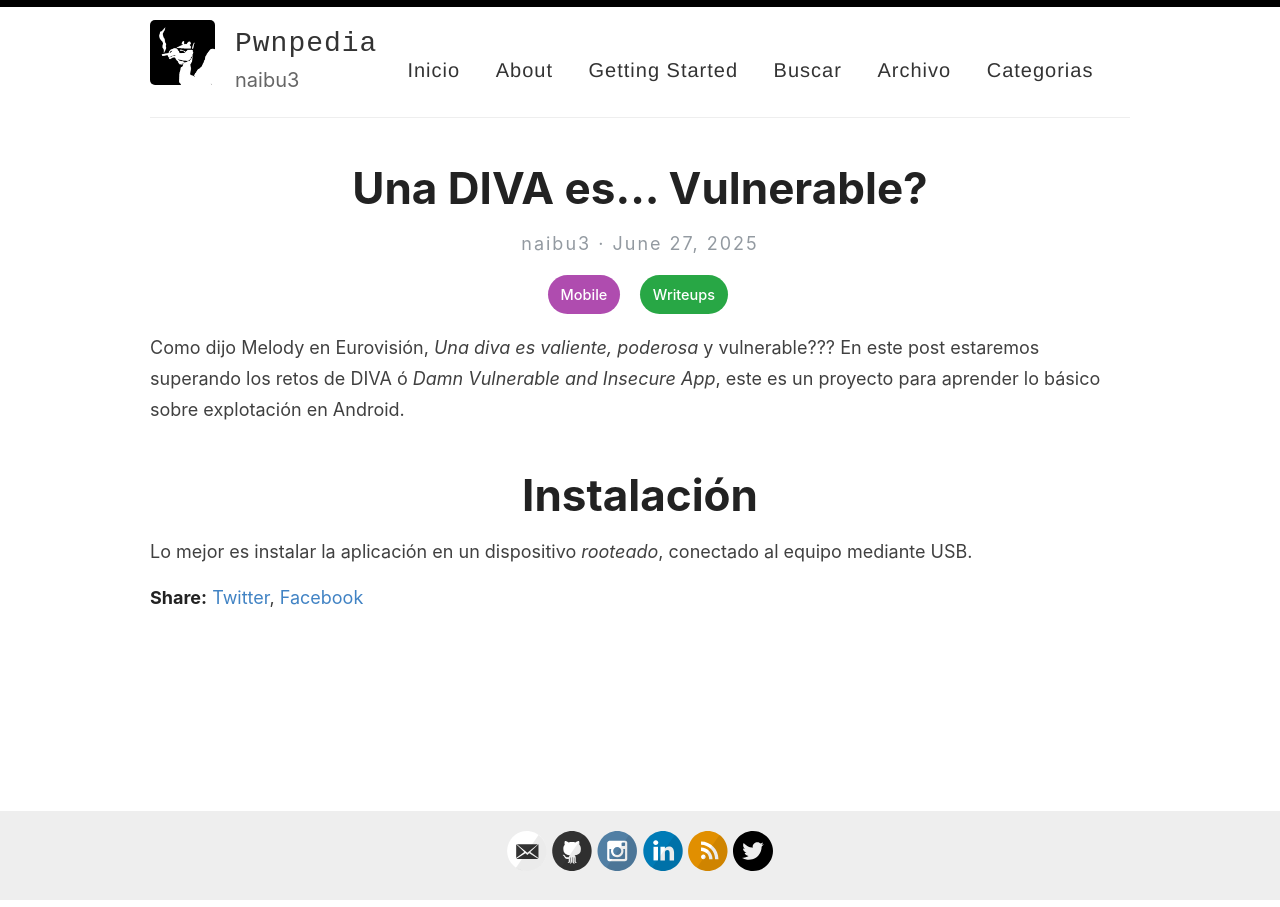
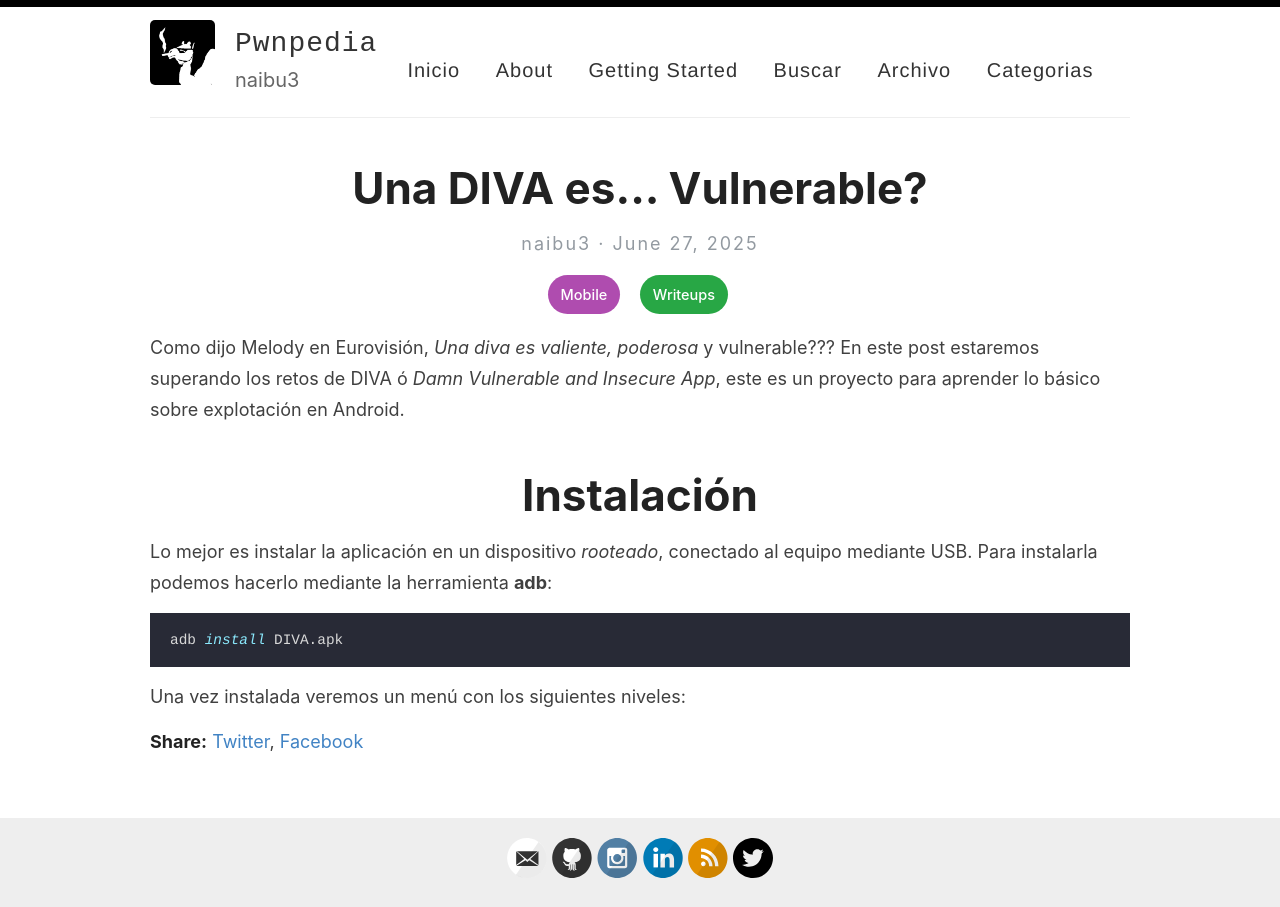
Before and after one commit to naibu3/naibu3.github.io, a Jekyll site: the page built from _posts/2025-06-27-Una-DIVA-es.md, in a window 1280 px wide. Built offline with Jekyll 4.4.1, drawn with Linux system fonts in a browser that asks for light colours; comment, search, counter and statistics services are not loaded.

Commit message:
Update 2025-06-27-Una-DIVA-es.md

````diff
--- a/_posts/2025-06-27-Una-DIVA-es.md
+++ b/_posts/2025-06-27-Una-DIVA-es.md
@@ -9,4 +9,10 @@ Como dijo Melody en Eurovisión, *Una diva es valiente, poderosa* y vulnerable??
 
 # Instalación
 
-Lo mejor es instalar la aplicación en un dispositivo *rooteado*, conectado al equipo mediante USB.
+Lo mejor es instalar la aplicación en un dispositivo *rooteado*, conectado al equipo mediante USB. Para instalarla podemos hacerlo mediante la herramienta **adb**:
+
+```bash
+adb install DIVA.apk
+```
+
+Una vez instalada veremos un menú con los siguientes niveles:
````
